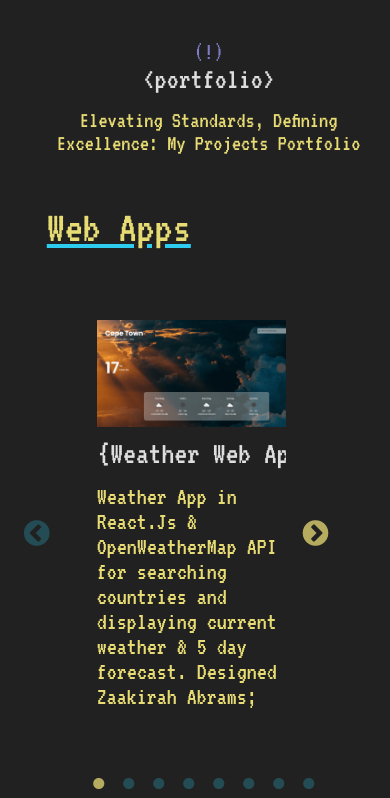
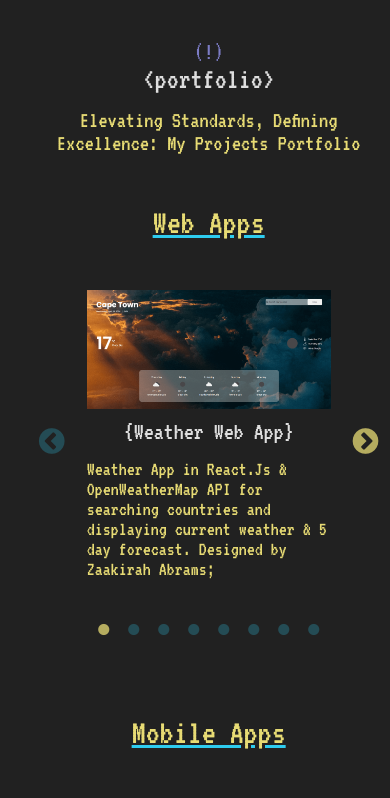
Before and after one commit to naeem2000/personal-website-next, a Next.js app: page /portfolio in a window 390 px wide. Shown: the top 798 px of the page. Built offline with nearby package versions, Linux system fonts and the light colour scheme.

Commit message:
finished for now

```diff
--- a/app/globals.css
+++ b/app/globals.css
@@ -362,7 +362,7 @@ a {
 
 .loader {
   position: fixed;
-  display: none;
+  display: flex;
   align-items: center;
   justify-content: center;
   flex-direction: column;
@@ -446,28 +446,28 @@ a {
 
 @media screen and (max-width: 1024px) {
   .loader .img {
-    background-position-y: -30px;
-    width: 50%;
+    background-position-y: 0px;
+    width: 75%;
     height: 70vh;
   }
 
   .loader p {
-    font-size: 30px;
-    width: 115px;
+    font-size: 40px;
+    width: 150px;
     margin-top: 30px;
   }
 }
 
 @media screen and (max-width: 768px) {
   .loader .img {
-    background-position-y: -100px;
+    background-position-y: -10px;
     width: 85%;
     height: 70vh;
   }
 
   .loader p {
-    font-size: 30px;
-    width: 115px;
+    font-size: 40px;
+    width: 150px;
     margin-top: 30px;
   }
 }
@@ -985,6 +985,7 @@ header .mobile-nav ul li a:hover {
 .about .about-head p {
   font-size: 25px;
   color: var(--yellow);
+  max-width: 800px;
 }
 
 .about .about-body {
@@ -1155,7 +1156,7 @@ header .mobile-nav ul li a:hover {
     font-size: 17px;
     padding: 0px 20px 20px;
     text-align: left;
-    width: auto;
+    width: 90%;
   }
 
   .about .about-body {
@@ -1212,7 +1213,7 @@ header .mobile-nav ul li a:hover {
   .about .about-head p {
     font-size: 17px;
     padding: 0px 20px 20px;
-    width: auto;
+    width: 90%;
     text-align: left;
 
   }
@@ -1553,19 +1554,169 @@ header .mobile-nav ul li a:hover {
   transform: scale(1.05);
 }
 
+@media screen and (max-width: 1024px) {
+  .portfolio .portfolio-body>h3 {
+    text-align: center;
+    margin: 0;
+    margin-top: 50px;
+    font-size: 35px;
+  }
+
+  .portfolio .portfolio-body>h3:nth-child(3) {
+    text-align: center;
+    margin-top: 100px;
+  }
+
+  .portfolio .portfolio-body .slider {
+    margin-right: 0;
+    margin-top: 20px;
+    padding: 0px 20px 0px 20px;
+  }
+
+  .portfolio .portfolio-body .slider .project {
+    margin-left: 0;
+    margin-right: 0;
+  }
+
+  .portfolio .portfolio-body .slider .project h3 {
+    font-size: 25px;
+  }
+
+  .portfolio .portfolio-body .slider .project p {
+    font-size: 20px;
+  }
+
+  .portfolio .portfolio-body .slider .slick-slide>div {
+    margin: 30px;
+  }
+
+  .portfolio .portfolio-body .slider .slick-prev {
+    left: -10px !important;
+  }
+
+  .portfolio .portfolio-body .slider .slick-dots {
+    left: 0;
+  }
+
+  .portfolio .portfolio-body .slider:last-child .project {
+    margin-bottom: 20px;
+  }
+}
+
+@media screen and (max-width: 768px) {
+  .portfolio .portfolio-body>h3 {
+    text-align: center;
+    margin: 0;
+    margin-top: 50px;
+    font-size: 35px;
+  }
+
+  .portfolio .portfolio-body>h3:nth-child(3) {
+    text-align: center;
+    margin-top: 100px;
+  }
+
+  .portfolio .portfolio-body .slider {
+    margin-right: 0;
+    margin-top: 20px;
+    padding: 0px 20px 0px 20px;
+  }
+
+  .portfolio .portfolio-body .slider .project {
+    margin-left: 0;
+    margin-right: 0;
+  }
+
+  .portfolio .portfolio-body .slider .project h3 {
+    font-size: 25px;
+  }
+
+  .portfolio .portfolio-body .slider .project p {
+    font-size: 20px;
+  }
+
+  .portfolio .portfolio-body .slider .slick-slide>div {
+    margin: 30px;
+  }
+
+  .portfolio .portfolio-body .slider .slick-prev {
+    left: -10px !important;
+  }
+
+  .portfolio .portfolio-body .slider .slick-dots {
+    left: 0;
+  }
+
+  .portfolio .portfolio-body .slider:last-child .project {
+    margin-bottom: 20px;
+  }
+}
+
+@media screen and (max-width: 450px) {
+  .portfolio .portfolio-body>h3 {
+    text-align: center;
+    margin: 0;
+    margin-top: 50px;
+    font-size: 35px;
+  }
+
+  .portfolio .portfolio-body>h3:nth-child(3) {
+    text-align: center;
+    margin-top: 100px;
+  }
+
+  .portfolio .portfolio-body .slider {
+    margin-right: 0;
+    margin-top: 20px;
+    padding: 0px 20px 0px 20px;
+  }
+
+  .portfolio .portfolio-body .slider .project {
+    margin-left: 0;
+  }
+
+  .portfolio .portfolio-body .slider .project h3 {
+    font-size: 25px;
+  }
+
+  .portfolio .portfolio-body .slider .project p {
+    font-size: 20px;
+  }
+
+  .portfolio .portfolio-body .slider .slick-slide>div {
+    margin-right: 20px;
+    margin-left: 20px;
+  }
+
+  .portfolio .portfolio-body .slider .slick-prev {
+    left: -10px !important;
+  }
+
+  .portfolio .portfolio-body .slider .slick-dots {
+    left: 0;
+  }
+
+  .portfolio .portfolio-body .slider:last-child .project {
+    margin-bottom: 20px;
+  }
+}
+
 @media screen and (max-width: 375px) {
   .portfolio .portfolio-body>h3 {
     text-align: center;
     margin: 0;
-    margin-top: 80px;
+    margin-top: 50px;
+    font-size: 35px;
   }
 
   .portfolio .portfolio-body>h3:nth-child(3) {
     text-align: center;
+    margin-top: 100px;
   }
 
   .portfolio .portfolio-body .slider {
     margin-right: 0;
+    margin-top: 20px;
     padding: 0px 20px 0px 20px;
   }
 
--- a/app/portfolio/page.tsx
+++ b/app/portfolio/page.tsx
@@ -17,10 +17,34 @@ export default function Portfolio() {
 		infinite: false,
 		slidesToScroll: 1,
 		className: 'slider',
+		adaptiveHeight: false,
+		responsive: [
+			{
+				breakpoint: 1024,
+				settings: {
+					slidesToShow: 2,
+					slidesToScroll: 2,
+				},
+			},
+			{
+				breakpoint: 768,
+				settings: {
+					slidesToShow: 2,
+					slidesToScroll: 1,
+				},
+			},
+			{
+				breakpoint: 550,
+				settings: {
+					slidesToShow: 1,
+					slidesToScroll: 1,
+				},
+			},
+		],
 	};
 
 	useEffect(() => {
-		if (window?.innerWidth < 720) {
+		if (window?.innerWidth < 1024) {
 			setMobile(true);
 		} else {
 			setMobile(false);
```
Also changed, not shown: app/about/page.tsx (+2 -6 lines), app/services/page.tsx (+6 -6 lines).
